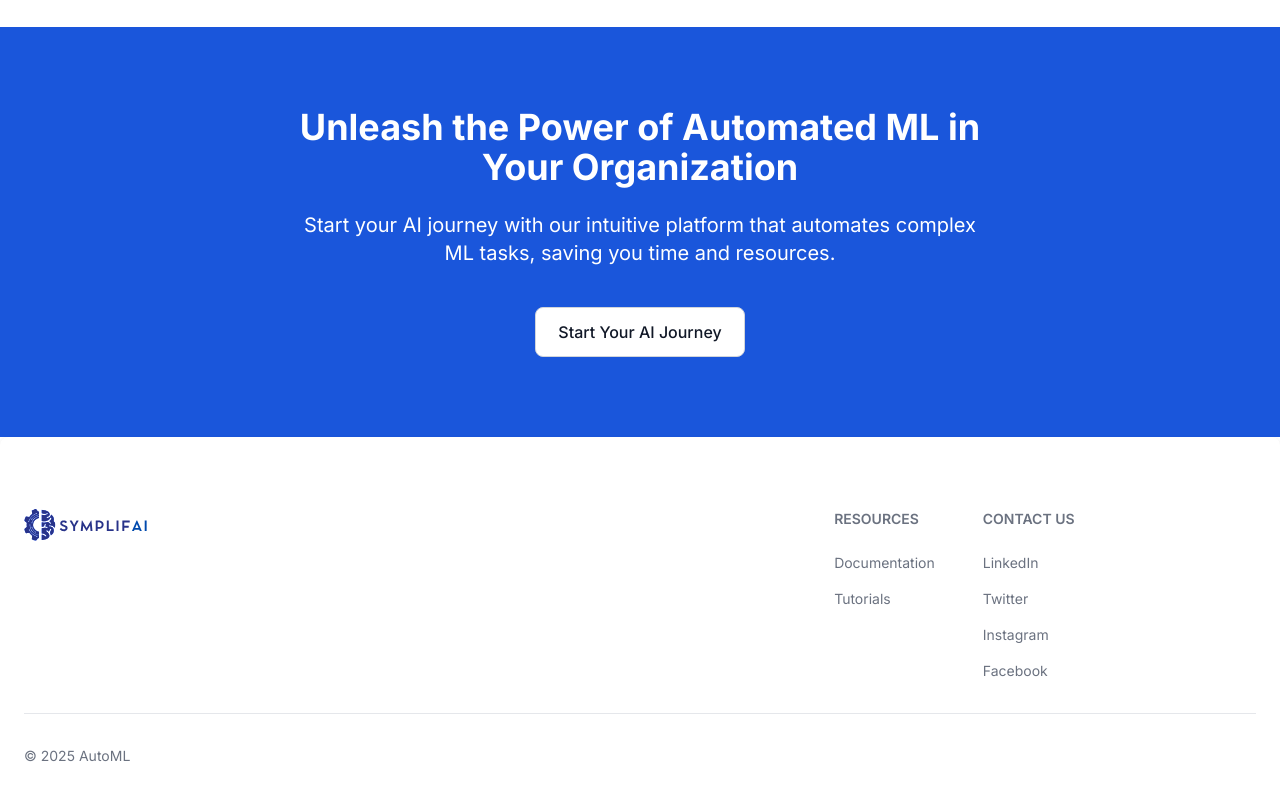
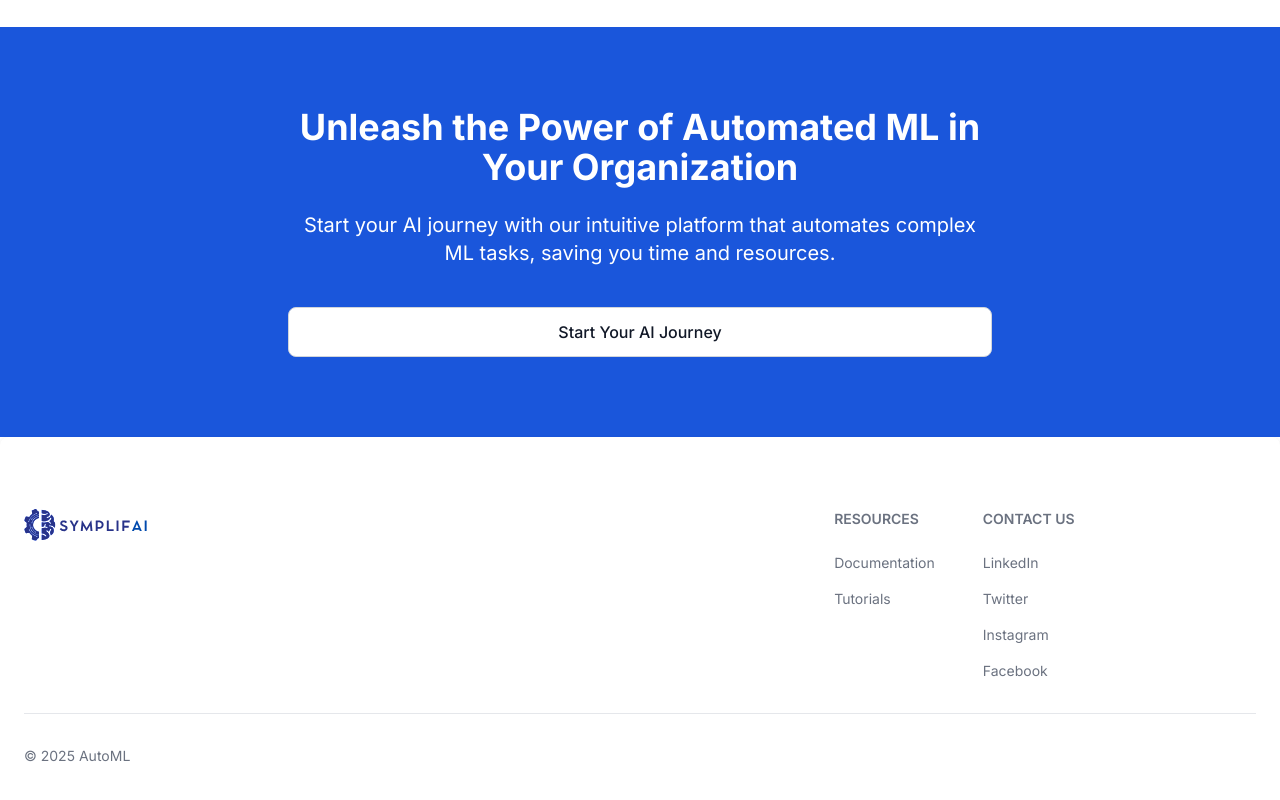
Before and after one commit to DataScienceGraduation/main-website, a Next.js app: page / in a window 1280 px wide. Shown: the part 2429-3229 px from the top of the page. Built offline with nearby package versions, Linux system fonts and the light colour scheme.

Commit message:
Updated links

```diff
--- a/app/app/new/page.tsx
+++ b/app/app/new/page.tsx
@@ -21,7 +21,6 @@ export default function MultiStepWizard() {
   const [file, setFile] = useState<File | null>(null);
   const [isLocked, setIsLocked] = useState(false);
 
-  // Model info fields for Step 1
   const [modelName, setModelName] = useState("");
   const [taskType, setTaskType] = useState("Regression");
   const [description, setDescription] = useState("");
--- a/app/app/page.tsx
+++ b/app/app/page.tsx
@@ -119,6 +119,13 @@ export default function ModelsSection() {
                   </Badge>
                 </div>
                 <p className="mt-2 text-gray-500">{model.description}</p>
+
+                <p className="text-gray-500">
+                  Evaluation Metric: {model.evaluation_metric}
+                </p>
+                <p className="text-gray-500">
+                  Metric Value: {model.evaluation_metric_value}
+                </p>
                 <div className="mt-4 w-40">
                   <Badge color="info">{model.task}</Badge>
                 </div>
--- a/app/page.tsx
+++ b/app/page.tsx
@@ -356,7 +356,7 @@ export default function Home() {
               transition: { yoyo: Infinity, duration: 0.5 },
             }}
           >
-            <Button color="light" className="mx-auto" size="lg">
+            <Button href="/app" color="light" className="mx-auto" size="lg">
               Start Your AI Journey
             </Button>
           </motion.div>
```
